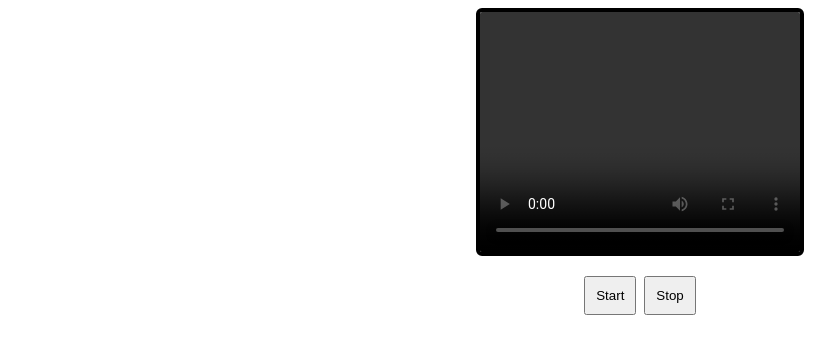
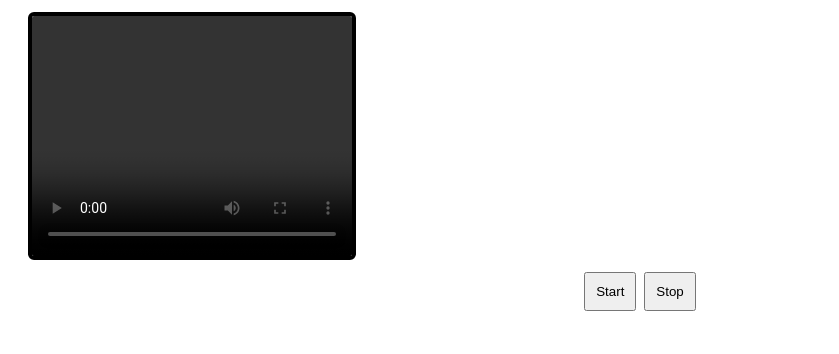
Before and after one commit to jpozosrc/barcode, an Angular app: page / in a window 1280 px wide. Shown: the top 354 px of the page, without its empty margins (0-839 px from the left). Built offline with nearby package versions, Linux system fonts and the light colour scheme.

Commit message:
Box fixes

```diff
--- a/src/app/app.component.css
+++ b/src/app/app.component.css
@@ -16,16 +16,17 @@ video {
     border-radius: 6px;
     width: 320px;
     height: 240px;
+    position: absolute;
+    left: 28px;
+    top: 12px;
     border: 4px solid #000;
-    margin-left: auto;
-    margin-right: auto;
-    display:block;
 }
 
 .button-container {
     text-align: center;
     width: 100%;
     margin-top: 20px;
+    display: block;
 }
 
 button {
@@ -33,11 +34,12 @@ button {
 }
 
 canvas.drawing, canvas.drawingBuffer {
+    border-radius: 6px;
     width: 320px;
     height: 240px;
     position: absolute;
-    left: 0px;
-    top: 0px;
+    left: 28px;
+    top: 12px;
 }
 
 #barcode-result {
--- a/src/app/app.component.html
+++ b/src/app/app.component.html
@@ -8,7 +8,7 @@
         <canvas id="scanner-canvas" class="drawingBuffer"></canvas>
     </div>
 
-    <div class="button-container">
+    <div class="button-container"><br/><br/><br/><br/><br/><br/><br/><br/><br/><br/><br/><br/><br/><br/>
         <button type="button" (click)="startScanner()">Start</button>&nbsp;
         <button type="button" (click)="stopScanner()">Stop</button>
     </div>
--- a/src/app/app.component.ts
+++ b/src/app/app.component.ts
@@ -22,7 +22,7 @@ export class AppComponent {
         target: document.querySelector('#video-player')
       },
 
-      locator: { patchSize: "x-large" },
+      locator: { patchSize: "medium" },
     };
 
     Quagga.init(settings, function(err) {
```
Also changed, not shown: 2 other files (tests, documents, lock files or other folders).
